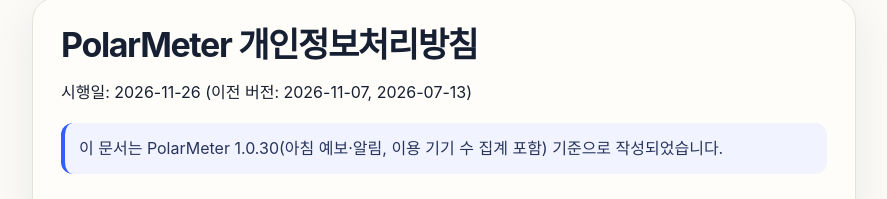
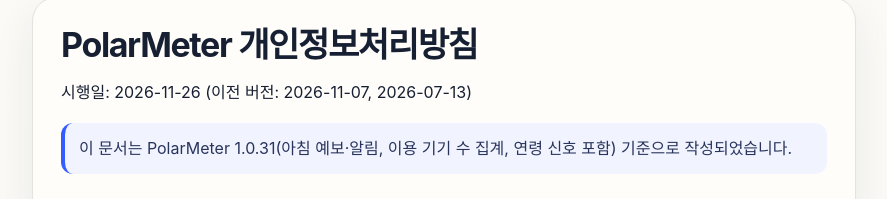
Before and after one commit to bluery-286/polarmeter, a plain HTML site: page github-pages-site/privacy.html in a window 1280 px wide. Shown: the part 82-281 px from the top of the page, without its empty margins (196-1083 px from the left). Drawn offline with Linux system fonts and the light colour scheme.

Commit message:
docs(privacy): note 1.0.31 baseline
Co-Authored-By: Claude Opus 5.5 <noreply@anthropic.com>

```diff
--- a/github-pages-site/privacy.html
+++ b/github-pages-site/privacy.html
@@ -15,7 +15,7 @@
     <section class="card">
 <h1>PolarMeter 개인정보처리방침</h1>
 <p>시행일: 2026-11-26 (이전 버전: 2026-11-07, 2026-07-13)</p>
-<p class="note">이 문서는 PolarMeter 1.0.30(아침 예보·알림, 이용 기기 수 집계 포함) 기준으로 작성되었습니다.</p>
+<p class="note">이 문서는 PolarMeter 1.0.31(아침 예보·알림, 이용 기기 수 집계, 연령 신호 포함) 기준으로 작성되었습니다.</p>
 <h2>1. 서비스 개요</h2>
 <p>PolarMeter는 미국장과 국내장의 시장 환경을 온도처럼 요약해 보여주는 시장 브리핑 앱입니다.</p>
 <p>PolarMeter는 투자 권유, 거래 지시, 개인 맞춤형 금융 자문, 수익 보장을 제공하지 않습니다.</p>
```
